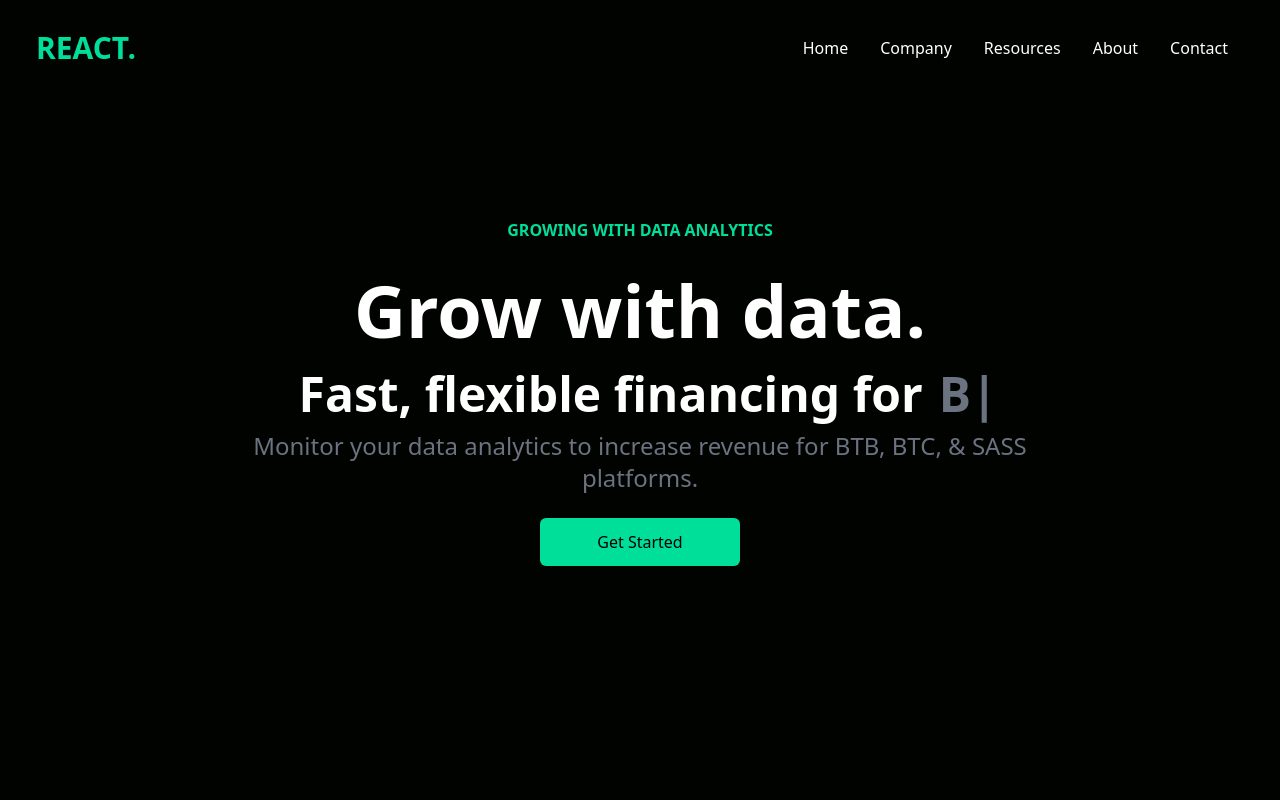
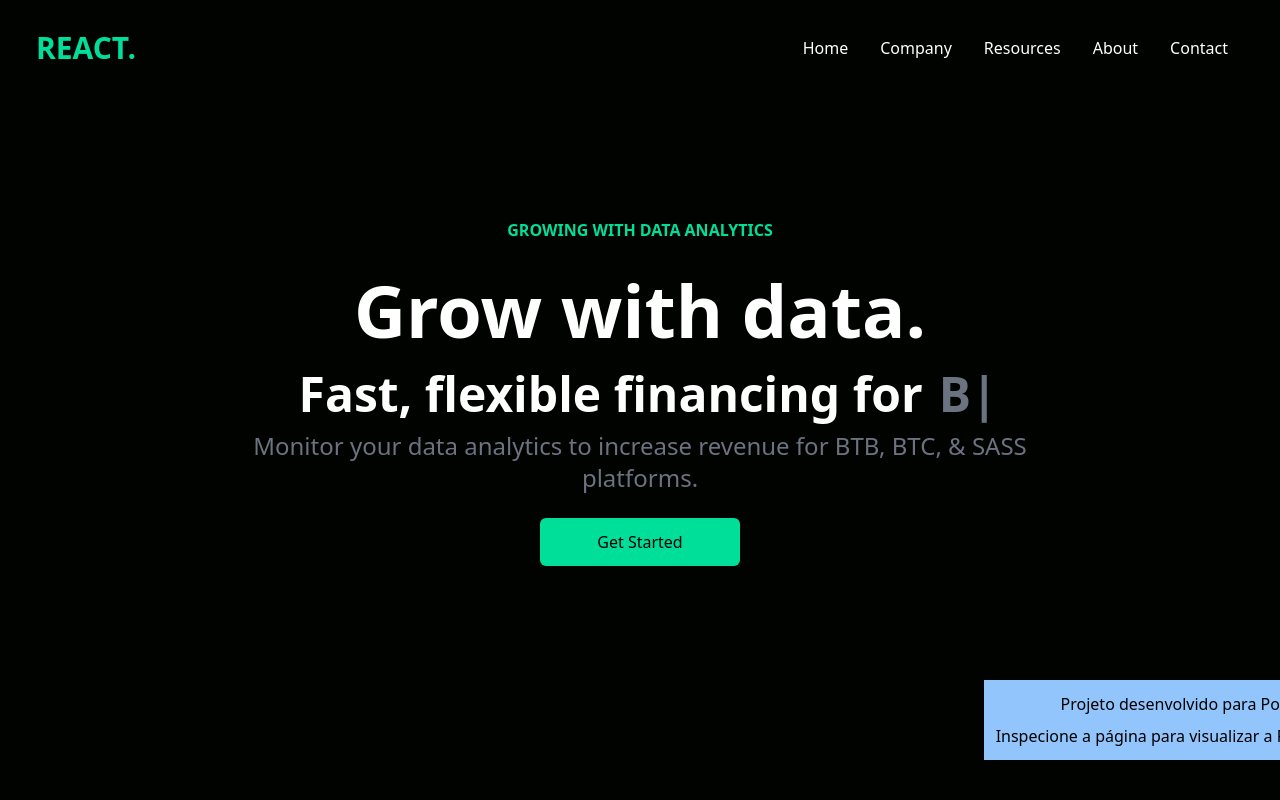
Before and after one commit to Ruan-Azeredo/Finance-Landing-Page, a React (Create React App) app: page / in a window 1280 px wide. Shown: the top 800 px of the page. Built offline with nearby package versions, Linux system fonts and the light colour scheme; the HTML template or start-up script is replaced by a standard one.

Commit message:
:sparkles: feat: adiciona tag de portifolio

```diff
--- a/src/App.js
+++ b/src/App.js
@@ -1,3 +1,4 @@
+import { Tag } from "./comment/Tag";
 import Analytics from "./components/Analytics";
 import Cards from "./components/Cards";
 import Footer from "./components/Footer";
@@ -13,7 +14,8 @@ function App() {
       <Analytics />
       <Newsletter />
       <Cards />
-      <Footer/>
+      <Footer />
+      <Tag/>
     </div>
   );
 }
--- /dev/null
+++ b/src/comment/Tag.jsx
@@ -0,0 +1,25 @@
+import React from 'react'
+
+export const Tag = () => {
+    return (
+        <div className='fixed top-[85vh] right-5 p-3 bg-blue-300 tag'>
+            <div className='mb-2 font-medium mx-auto w-fit'>Projeto desenvolvido para Portifolio.</div>
+            <div>Inspecione a página para visualizar a <span className='font-medium'>Responsividade</span>.</div>
+            <style>{`
+                .tag{
+                    animation: 2s ease-in 5s forwards animation;
+
+                }
+
+                @keyframes animation {
+                    0% {
+                        transform: translateX(0);
+                    }
+                    100% {
+                        transform: translateX(120%);
+                    }
+                }
+            `}</style>
+        </div>
+    )
+}
```
